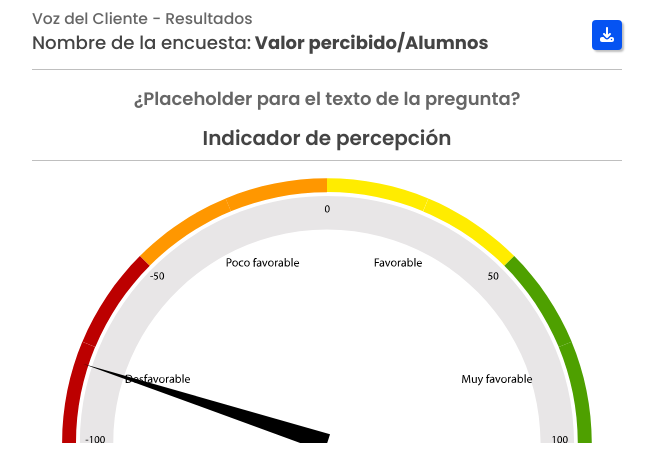
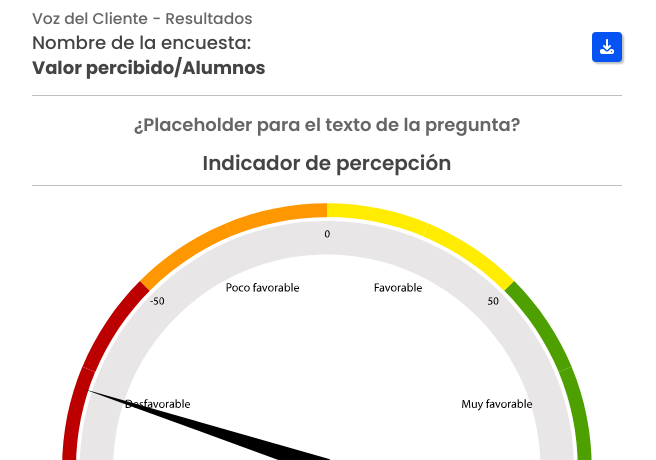
Before and after one commit to TristanTalentCo/lexium-dashboard, a website built with webpack: page nps-resultado.html in a window 1280 px wide. Shown: the top 460 px of the page, without its empty margins (313-969 px from the left). Built offline with nearby package versions, Linux system fonts and the light colour scheme.

Commit message:
ENCUESTA NPS - CORRECCIONES CSS

```diff
--- a/css/style.css
+++ b/css/style.css
@@ -2032,8 +2032,9 @@ textarea {
 }
 .app-wiz-title-2{
   display: flex;
-  flex-direction: row;
-
+  flex-direction: column;
+  align-items: start;
+  justify-content: start;
   width: 460px;
   color: #444;
   font-size: 1.4em;
@@ -2231,8 +2232,8 @@ input[type=number] {
 .nps-nombre{
   width: 100%;
   display: flex;
-  align-items: center;
-  justify-content: center;
+  align-items: start;
+  justify-content: start;
   font-size: 18px;
   font-weight: 700;
   color: #444;
```
